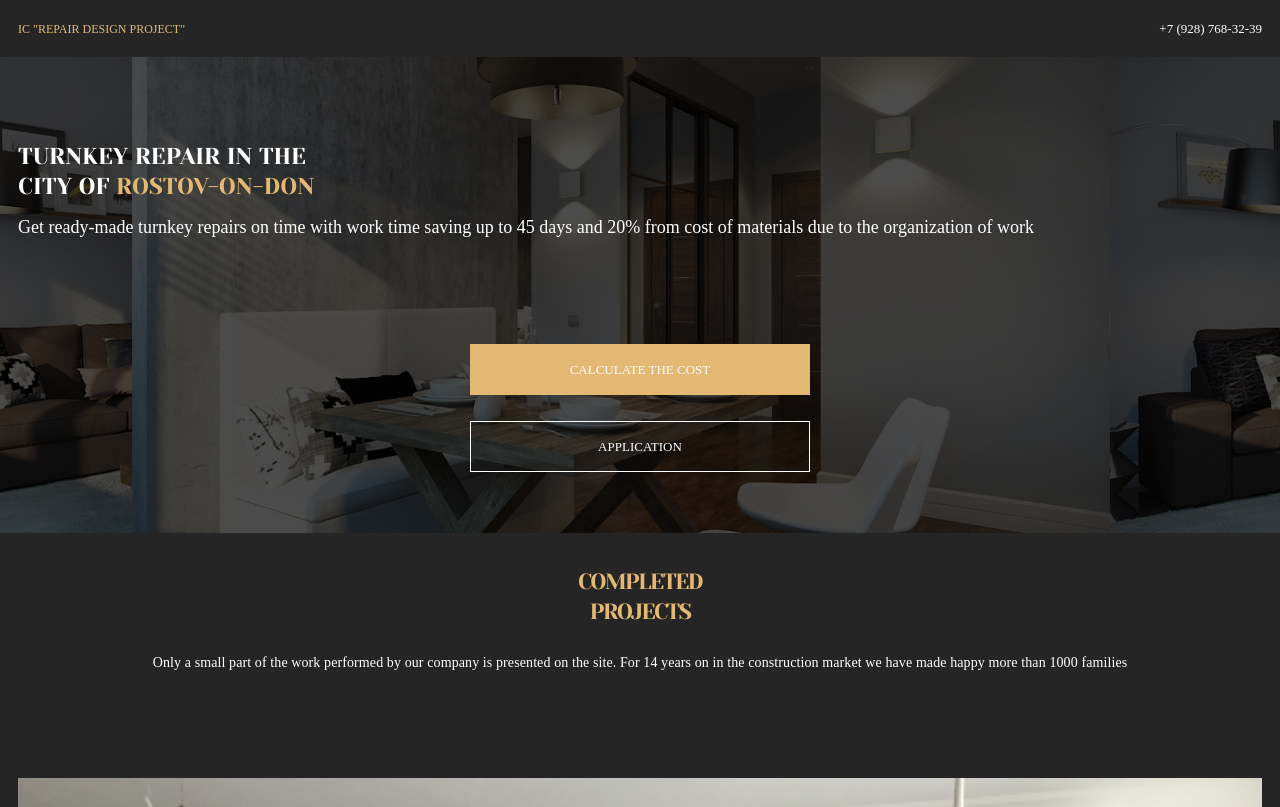
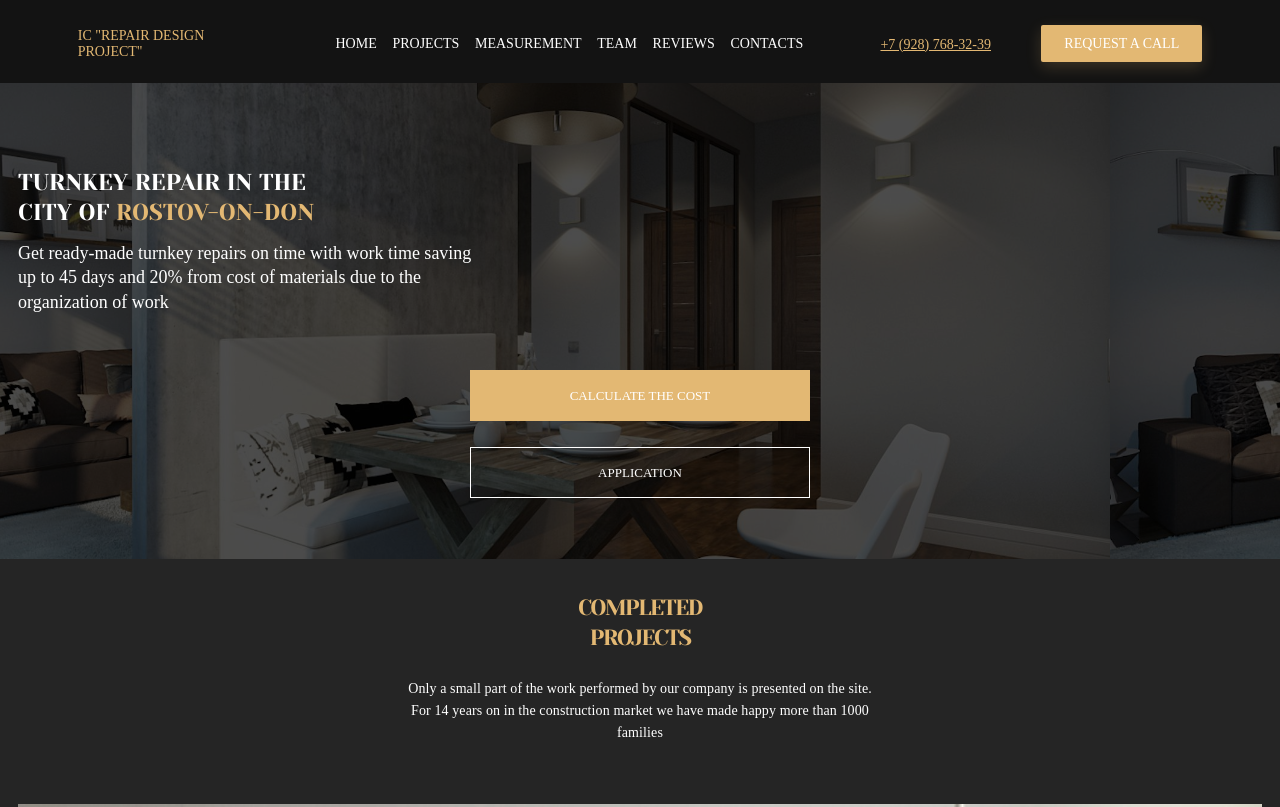
Before and after one commit to Domovikx/repair-design-project, a plain HTML site: page index.html in a window 1280 px wide. Shown: the top 807 px of the page. Drawn offline with Linux system fonts and the light colour scheme; a web font is replaced by a local one.

Commit message:
feat: add @media for header

```diff
--- a/assets/css/style.scss
+++ b/assets/css/style.scss
@@ -70,32 +70,130 @@ h2 {
 	background-color: unset;
 }
 
+@media (min-width: 1200px) {
+
+	.header,
+	.main,
+	.footer {
+		max-width: 1440px;
+		width: 100%;
+		margin: 0 auto;
+	}
+}
+
 
 .header {
+	height: 83px;
+
 	display: grid;
-	grid-template-columns: auto auto;
-	grid-template-rows: auto;
-	padding: 18px;
-	justify-content: space-between;
 	align-items: center;
-	justify-items: center;
-	width: 100%;
-	height: 57px;
-	align-items: center;
-	justify-items: center;
+
+	grid-template-columns:
+		minmax(10px, 82px) 180px minmax(10px, 95px) minmax(400px, 582px) minmax(10px, 67px) 126px minmax(10px, 45px) 161px minmax(10px, 100px);
+	grid-template-areas: ". title . nav . tel . request .";
+	padding-top: 4px;
+	background: #131313;
 
 	.header__title {
+		grid-area: title;
 		font-family: "FuturaDemiC";
-		font-size: 12px;
-		line-height: 14px;
+		font-size: 14px;
+		line-height: 16px;
 		text-transform: uppercase;
-		color: $color-burlywood;
+		color: #E3B873;
 	}
 
-	.btn__link {
+	.header__nav {
+		grid-area: nav;
+		display: flex;
+		justify-content: space-between;
+	}
+
+	.btn-tel {
+		grid-area: tel;
 		font-family: "FuturaDemiC";
-		font-size: 12px;
-		line-height: 14px;
+		font-size: 14px;
+		line-height: 16px;
+		text-decoration-line: underline;
+		color: #E3B873;
+		background-color: unset;
+		padding-top: 2px;
+		padding-left: 5px;
+	}
+
+	.btn-tel:hover {
+		color: #FFFFFF;
+	}
+
+	.btn-request {
+		grid-area: request;
+		height: 37px;
+		width: 161px;
+
+		font-family: "FuturaDemiC";
+		background: #E3B873;
+		box-shadow: 0px 5px 15px rgba(227, 184, 115, 0.2);
+		border-radius: 2px;
+	}
+
+	.btn-request:hover {
+		color: #FFFFFF;
+		background: rgb(170, 137, 85);
+	}
+
+	a {
+		width: auto;
+		font-family: "FuturaBookC";
+		font-size: 14px;
+		line-height: 16px;
+		color: #FFFFFF;
+		text-decoration: none;
+		transition: 0.2s linear;
+	}
+
+	a:hover {
+		color: #E3B873;
+	}
+
+
+	@media (max-width: 940px) {
+		.btn-request {
+			display: none;
+		}
+
+		grid-template-columns: minmax(10px, 82px) 180px minmax(10px, 95px) minmax(400px, 582px) minmax(10px, 67px) 126px minmax(10px, 100px);
+		grid-template-areas: ". title . nav . tel .";
+	}
+
+	@media (max-width: 820px) {
+
+		.header__nav {
+			display: none;
+		}
+
+		padding: 0;
+		background: #181818;
+
+		height: 57px;
+		grid-template-columns: minmax(10px, 18px) 180px auto 126px minmax(10px, 18px);
+		grid-template-areas: ". title . tel .";
+
+		.header__title {
+			font-size: 12px;
+			line-height: 14px;
+			color: #E3B873;
+		}
+
+		.btn-tel {
+			font-size: 12px;
+			line-height: 14px;
+			color: #FFFFFF;
+			text-decoration: none;
+		}
+
+		.btn-tel:hover {
+			color: #E3B873;
+		}
 	}
 }
 
@@ -149,6 +247,8 @@ h2 {
 			line-height: 135.84%;
 			margin-bottom: 32px;
 			padding-right: 40px;
+
+			max-width: 500px;
 		}
 
 		.btn {
@@ -197,6 +297,9 @@ h2 {
 		padding: 0 10px;
 
 		letter-spacing: 0.1px;
+
+		max-width: 500px;
+		margin: 0 auto;
 	}
 
 	.completed__slider {
@@ -1010,4 +1113,6 @@ h2 {
 
 // @media (min-width: 992px) { }
 
+// @media (min-width: 1050px) { }
+
 // @media (min-width: 1200px) { }
--- a/index.html
+++ b/index.html
@@ -20,11 +20,20 @@
   <header class="header">
     <h1 hidden>IC "Repair Design Project"</h1>
     <p class="header__title">IC "Repair Design Project"</p>
-    <a class="btn btn-link" href="tel:+79287683239">+7 (928) 768-32-39</a>
+    <nav class="header__nav">
+      <a href="#">HOME</a>
+      <a href="#">PROJECTS</a>
+      <a href="#">MEASUREMENT</a>
+      <a href="#">TEAM</a>
+      <a href="#">REVIEWS</a>
+      <a href="#">CONTACTS</a>
+    </nav>
+    <a class="btn btn-tel" href="tel:+79287683239">+7 (928) 768-32-39</a>
+    <a class="btn btn-request" href="#">Request a call</a>
   </header>
 
 
-  <main>
+  <main class="main">
 
     <!-- introduction -->
     <section class="introduction">
@@ -394,9 +403,7 @@
       <h2 hidden>map</h2>
       <a href="https://yandex.ru/maps/?um=constructor%3A3430e797a092c252f3a193731a02803b180305e43f20aa94def28285e3affad3&amp;source=constructorStatic"
         target="_blank">
-        <img
-          src="assets/img/map.jpg"
-          alt="" style="border: 0;" />
+        <img src="assets/img/map.jpg" alt="" style="border: 0;" />
       </a>
     </section>
   </main>
```
Also changed, not shown: assets/css/style.css, assets/css/style.min.css, 2 other files.
